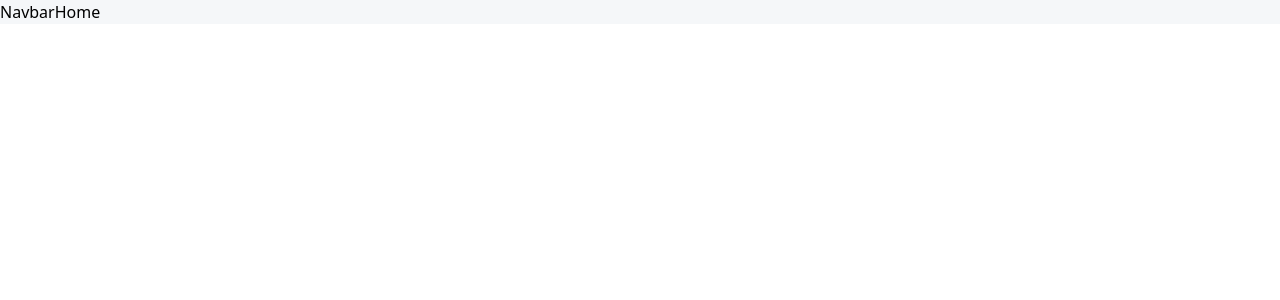
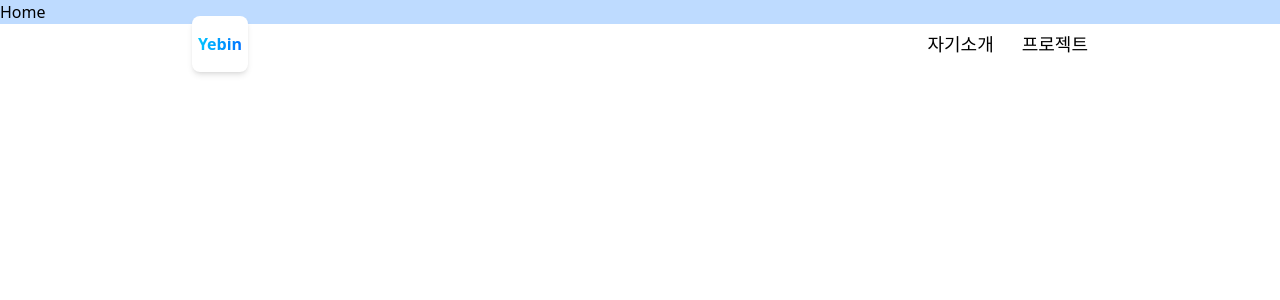
Before and after one commit to yebinp1102/Yebin_Portfolio, a React (Vite) app: page / in a window 1280 px wide. Shown: the top 300 px of the page. Built offline with nearby package versions, Linux system fonts and the light colour scheme.

Commit message:
Feat: add Navbar component

```diff
--- a/src/App.tsx
+++ b/src/App.tsx
@@ -1,11 +1,12 @@
 import { BrowserRouter, Routes, Route} from 'react-router-dom'
+import Navbar from './components/Navbar'
 
 const App = () => {
 
   return (
-    <main className='bg-slate-300/20'>
+    <main className='bg-blue-300/80'>
       <BrowserRouter>
-        Navbar
+        <Navbar />
         <Routes>
           <Route path='/' element={'Home'} />
           <Route path='/about' element={'About'} />
--- /dev/null
+++ b/src/components/Navbar.tsx
@@ -0,0 +1,21 @@
+import { NavLink } from "react-router-dom"
+
+const Navbar = () => {
+  return (
+    <header className="header">
+      <NavLink to="/" className='w-14 h-14 rounded-lg  bg-white items-center justify-center flex font-bold shadow-md'>
+        <p className="blue-gradient_text">Yebin</p>
+      </NavLink>
+      <nav className="flex text-lg gap-7 font-medium">
+        <NavLink to="/about" className={({isActive}) => isActive ? 'text-blue-500' : 'text-black'}>
+          자기소개
+        </NavLink>
+        <NavLink to="/projects" className={({isActive}) => isActive ? 'text-blue-500' : 'text-black'}>
+          프로젝트
+        </NavLink>
+      </nav>
+    </header>
+  )
+}
+
+export default Navbar
--- a/src/index.css
+++ b/src/index.css
@@ -16,3 +16,15 @@ a{
 ul, li{
   list-style: none;
 }
+
+
+@layer utilities {
+  .blue-gradient_text {
+    @apply bg-gradient-to-r from-[#00c6ff] to-[#0072ff] bg-clip-text text-transparent;
+  }
+
+  .header {
+    @apply flex justify-between items-center sm:px-16 px-8 py-4 max-w-5xl mx-auto absolute top-0 bg-transparent z-10 right-0 left-0;
+  }
+
+}
--- a/tailwind.config.js
+++ b/tailwind.config.js
@@ -15,6 +15,7 @@ export default {
           500: "#1D2235"
         },
         blue: {
+          300: '#AED2FF',
           500: "#2b77e7"
         }
       },
```
